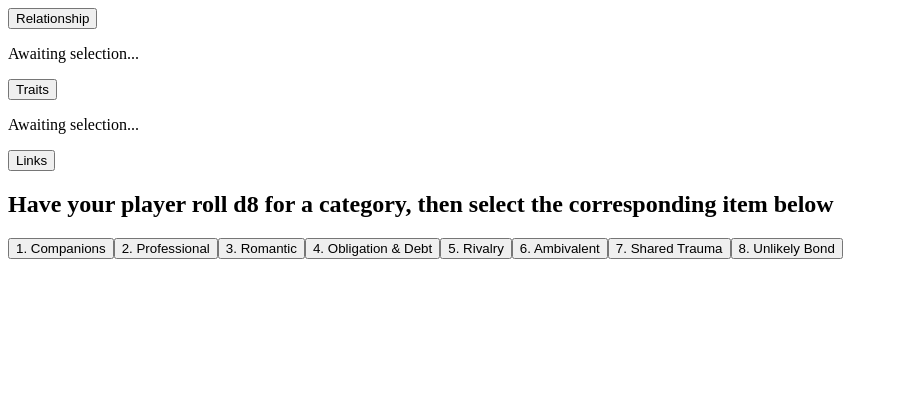
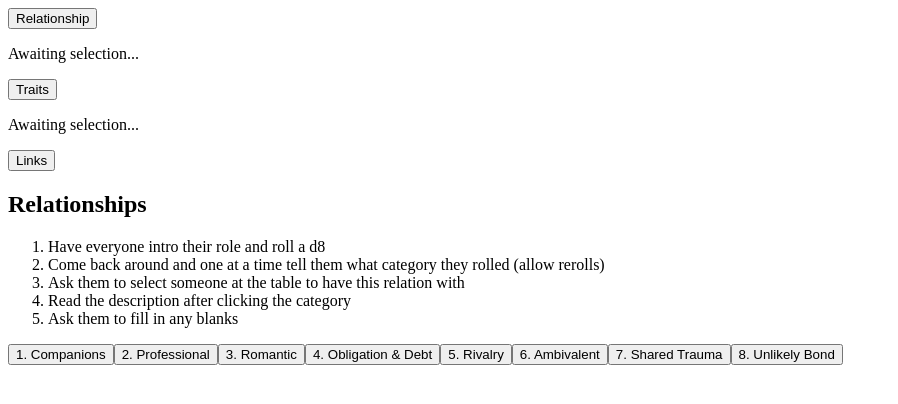
Before and after one commit to CodaBool/oubliette-cockpit, a React (Vite) app: page / in a window 1280 px wide. Both pictures are taken after a click on the button "Relationship". Shown: the top 404 px of the page, without its empty margins (0-898 px from the left). Built offline with nearby package versions, Linux system fonts and the light colour scheme; the HTML template or start-up script is replaced by a standard one.

Commit message:
better instructions for relations

```diff
--- a/package.json
+++ b/package.json
@@ -9,9 +9,9 @@
   "type": "module",
   "devDependencies": {
     "@tailwindcss/vite": "^4.3.3",
-    "@vitejs/plugin-react": "^6.0.3",
+    "@vitejs/plugin-react": "^6.0.5",
     "tailwindcss": "^4.3.3",
-    "vite": "^8.1.5",
+    "vite": "^8.2.1",
     "vite-plugin-svgr": "^5.2.0"
   },
   "dependencies": {
--- a/src/App.jsx
+++ b/src/App.jsx
@@ -591,9 +591,18 @@ export default function App() {
       {/* Modals */}
       {activeModal === "relationship" && (
         <SelectionModal
-          title="Have your player roll d8 for a category, then select the corresponding item below"
+          title="Relationships"
           options={relationshipOptions}
-          subtitles="1.) Have everyone intro their roles and roll a d8. 2.) Come back around and one at a time tell them the rolled category (allow rerolls). 3.) Ask them to select someone at the table to have this relation with. 4.) Read the description after clicking the category. 5.) Ask them to fill in any blanks."
+          subtitle={(
+            <ol className=" list-decimal space-y-2 pl-6  marker:text-gray-300 text-[1.2em] mb-3">
+              <li>Have everyone intro their role and roll a d8</li>
+              <li>Come back around and one at a time tell them what category they rolled (allow rerolls)</li>
+              <li>Ask them to select someone at the table to have this relation with</li>
+              <li>Read the description after clicking the category</li>
+              <li>Ask them to fill in any blanks</li>
+            </ol>
+          )}
+          // subtitle="1.) Have everyone intro their roles and roll a d8. 2.) Come back around and one at a time tell them the rolled category (allow rerolls). 3.) Ask them to select someone at the table to have this relation with. 4.) Read the description after clicking the category. 5.) Ask them to fill in any blanks."
           onSelect={handleSelectRelationship}
           onClose={() => setActiveModal(null)}
         />
```
Also changed, not shown: 1 other file (tests, documents, lock files or other folders).
